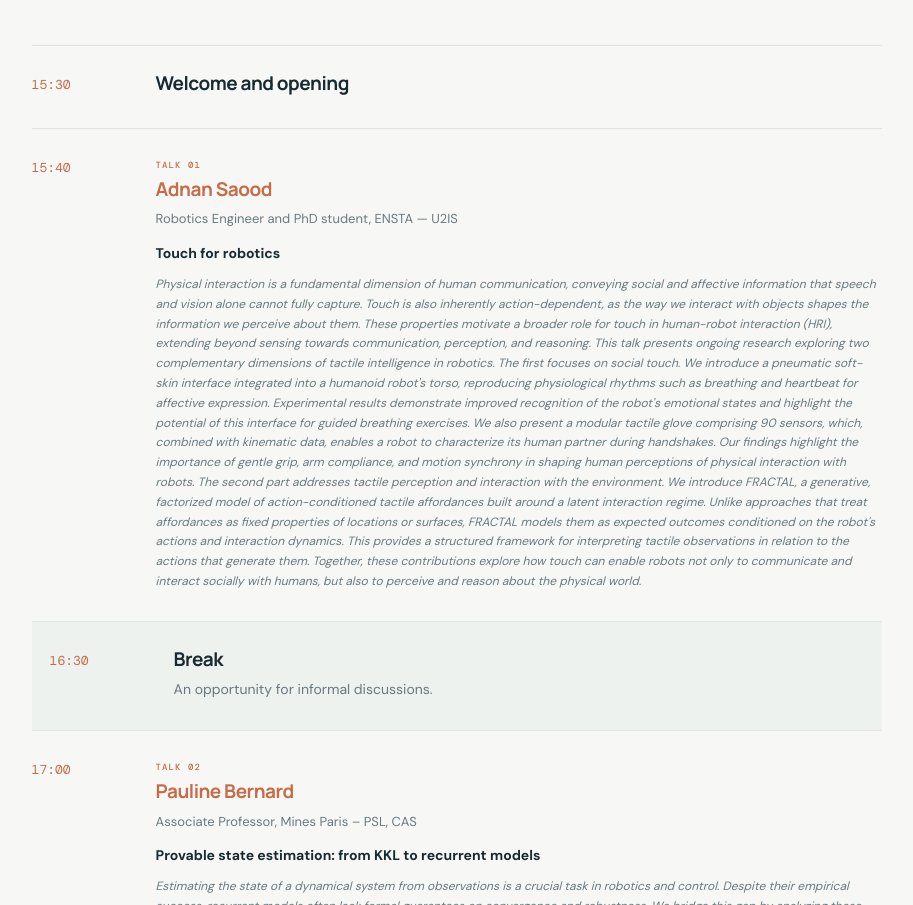
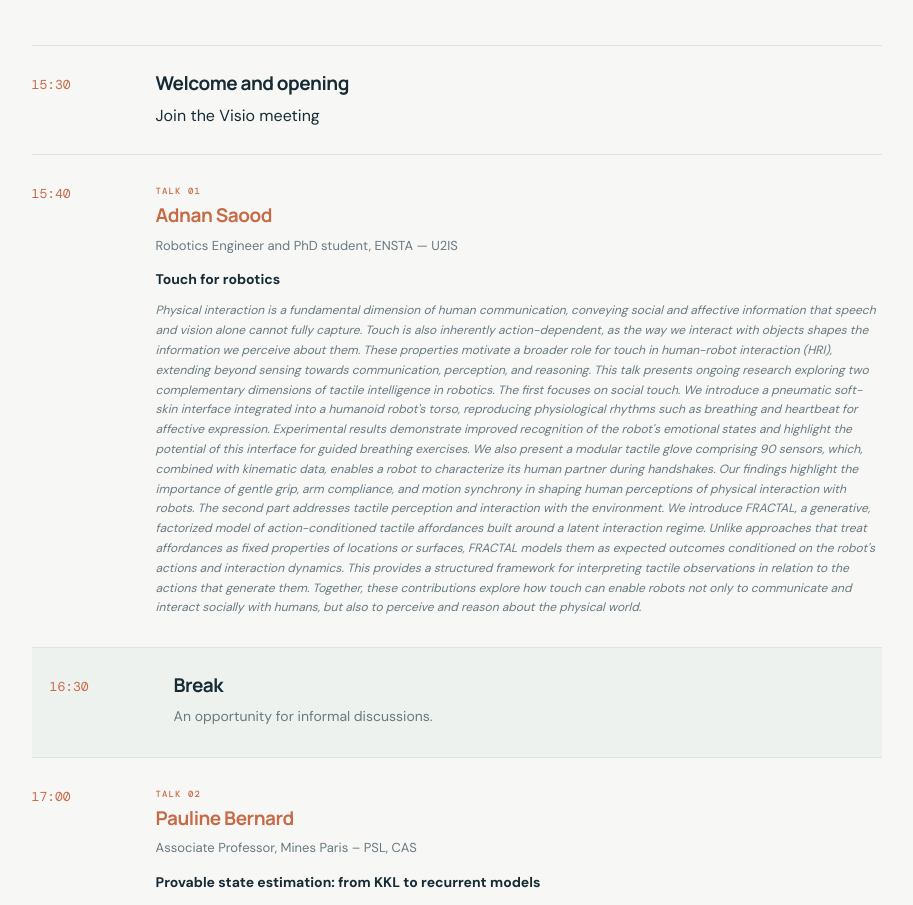
Before and after one commit to nailbaloul/nailbaloul.github.io, a plain HTML site: page seminar-control-ai/index.html in a window 1280 px wide. Shown: the part 877-1782 px from the top of the page, without its empty margins (122-1035 px from the left). Drawn offline with nearby package versions, Linux system fonts and the light colour scheme.

Commit message:
Update page information with teams link

```diff
--- a/seminar-control-ai/index.html
+++ b/seminar-control-ai/index.html
@@ -50,7 +50,17 @@
             <time>15:30</time>
             <div>
               <h3 data-en="Welcome and opening" data-fr="Accueil et ouverture">Welcome and opening</h3>
-            </div>
+            <a
+      class="visio-link"
+      href="https://teams.microsoft.com/meet/3756251078227919?p=q1P6CKSmSrL3R6CukC"
+      target="_blank"
+      rel="noopener noreferrer"
+      data-en="Join the Visio meeting"
+      data-fr="Rejoindre la réunion Visio"
+    >
+      Join the Visio meeting
+    </a>
+	    </div>
           </div>
 
           <div class="schedule-row talk">
```
